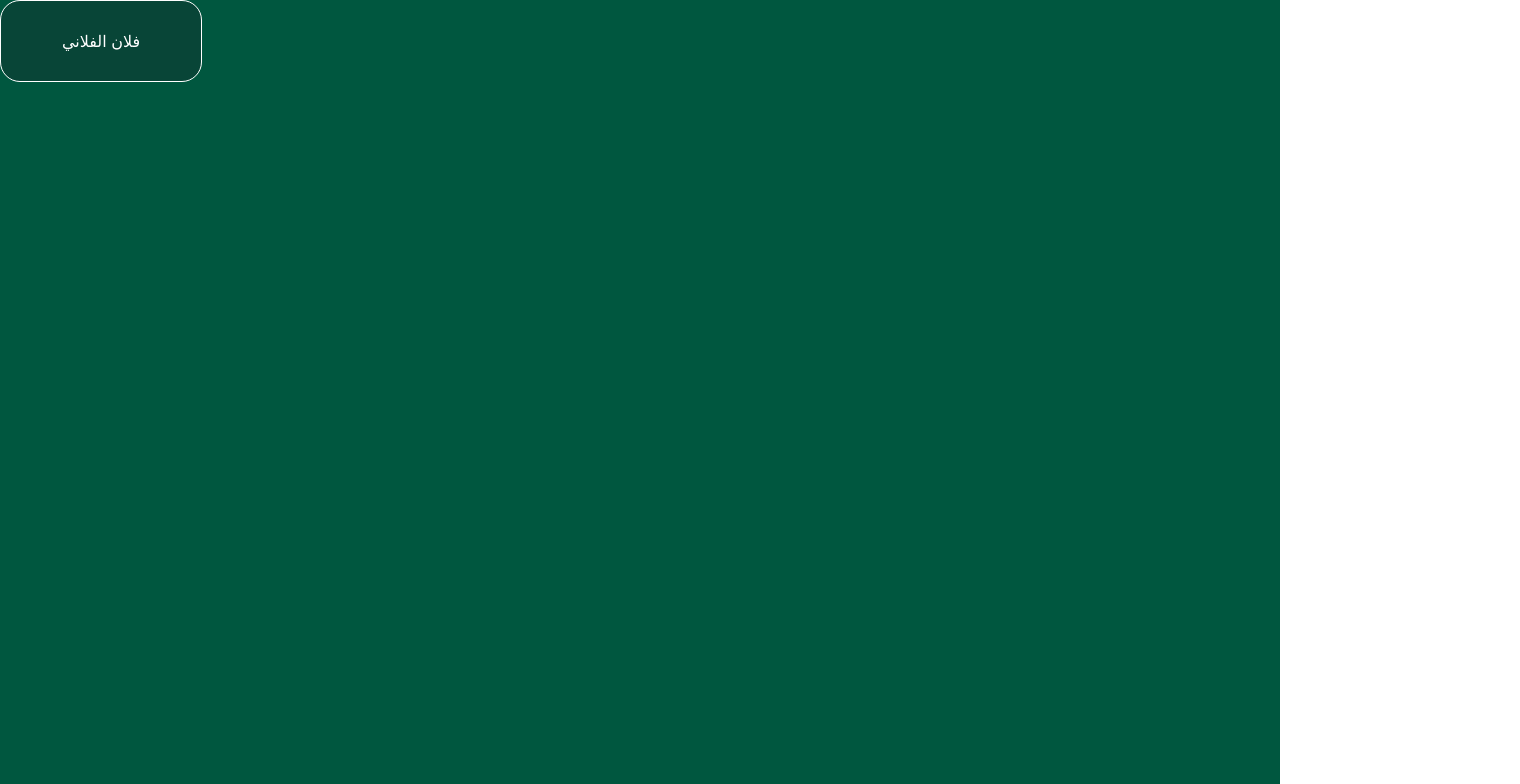
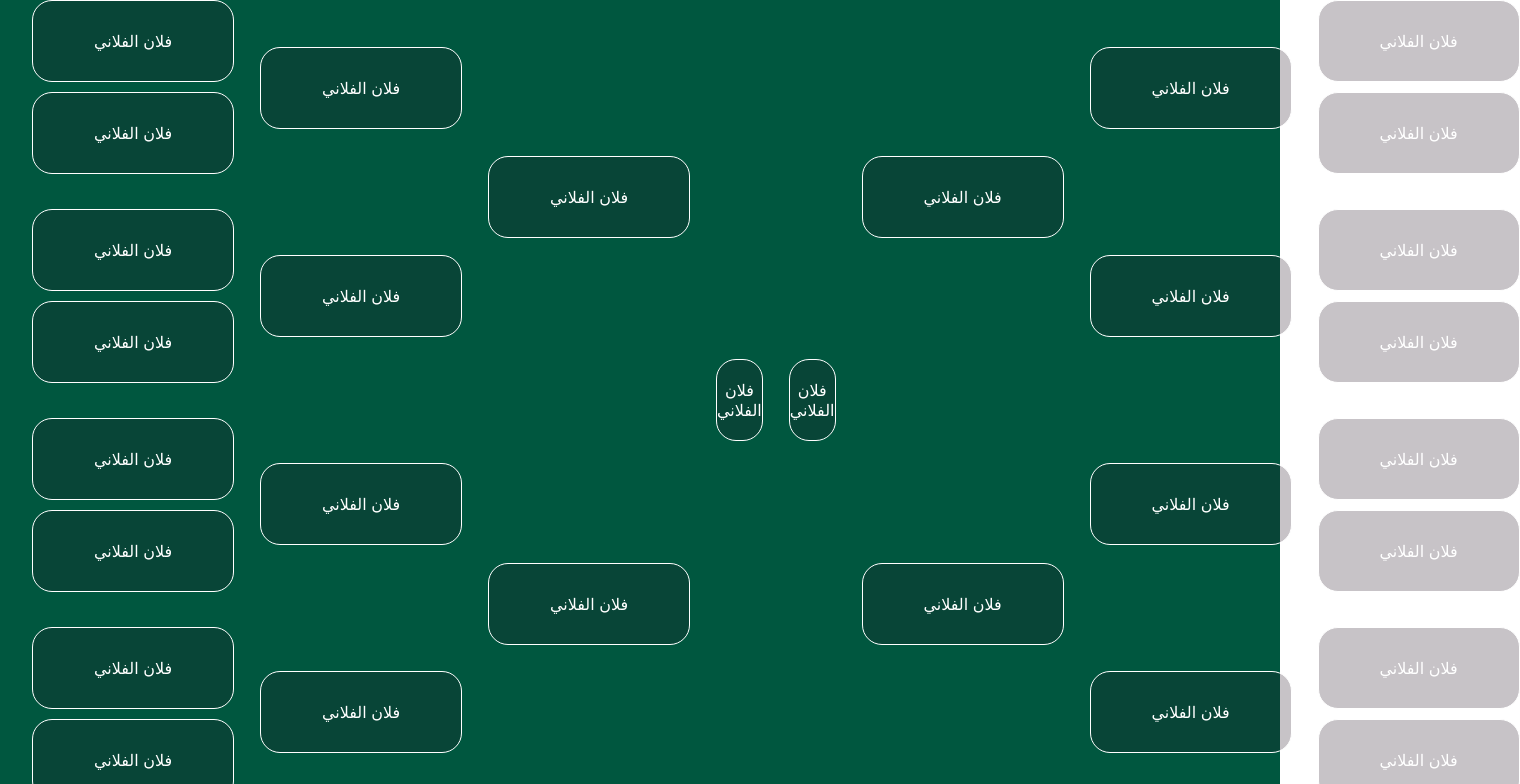
Before and after one commit to AMaherJK/dor-el-16, a JavaScript app: page / in a window 1280 px wide. Shown: the top 784 px of the page, 1520 px wide, since content can reach past the window. Built offline with nearby package versions, Linux system fonts and the light colour scheme; the HTML template or start-up script is replaced by a standard one.

Commit message:
UI basics established

```diff
--- a/src/App.css
+++ b/src/App.css
@@ -3,8 +3,24 @@
   background-color: #00573F;
   width: 100vw;
   height: 100vh;
+  display: flex;
+  justify-content: center;
 }
-.Item{
+
+.GameContainer {
+  width: 95%;
+  height: 100%;
+  display: flex;
+  flex-direction: column;
+  justify-content: center;
+}
+.BracketContainer{
+  display: flex;
+  flex-direction: row;
+  align-items: center;
+  gap: 26px;
+}
+.Item {
   color: #fff;
   background-color: hsla(303, 38%, 10%, 0.25);
   border: #fff 0.15vw solid;
@@ -14,4 +30,34 @@
   display: flex;
   align-items: center;
   justify-content: space-around;
+  transition: all 100ms linear;
 }
+
+.Item:hover{
+  scale: 105%;
+  background-color: hsla(303, 38%, 10%, 0.75);
+
+}
+.RO16ContainerB {
+  display: flex;
+  flex-direction: column;
+  gap: 35px;
+}
+
+.RO16ContainerS {
+  display: flex;
+  flex-direction: column;
+  gap: 10px;
+}
+.RO8ContainerB{
+  display: flex;
+  flex-direction: column;
+  gap: 126px;
+  justify-content: center;
+}
+.RO4ContainerB{
+  display: flex;
+  flex-direction: column;
+  gap: 325px;
+  justify-content: center;
+}
--- a/src/App.js
+++ b/src/App.js
@@ -3,7 +3,71 @@ import Item from './Item';
 function App() {
   return (
     <div className="App">
-      <Item name="فلان الفلاني"/>
+      <div className='GameContainer'>
+        <div className='BracketContainer'>
+          <div className='RO16ContainerB'>
+            <div className='RO16ContainerS'>
+              <Item name="فلان الفلاني" />
+              <Item name="فلان الفلاني" />
+            </div>
+            <div className='RO16ContainerS'>
+              <Item name="فلان الفلاني" />
+              <Item name="فلان الفلاني" />
+            </div>
+            <div className='RO16ContainerS'>
+              <Item name="فلان الفلاني" />
+              <Item name="فلان الفلاني" />
+            </div>
+            <div className='RO16ContainerS'>
+              <Item name="فلان الفلاني" />
+              <Item name="فلان الفلاني" />
+            </div>
+
+          </div>
+          <div className='RO8ContainerB'>
+            <Item name="فلان الفلاني" />
+            <Item name="فلان الفلاني" />
+            <Item name="فلان الفلاني" />
+            <Item name="فلان الفلاني" />
+          </div>
+          <div className='RO4ContainerB'>
+            <Item name="فلان الفلاني" />
+            <Item name="فلان الفلاني" />
+          </div>
+          <Item name="فلان الفلاني" />
+          <Item name="فلان الفلاني" />
+          <div className='RO4ContainerB'>
+            <Item name="فلان الفلاني" />
+            <Item name="فلان الفلاني" />
+          </div>
+          <div className='RO8ContainerB'>
+            <Item name="فلان الفلاني" />
+            <Item name="فلان الفلاني" />
+            <Item name="فلان الفلاني" />
+            <Item name="فلان الفلاني" />
+          </div>
+          <div className='RO16ContainerB'>
+            <div className='RO16ContainerS'>
+              <Item name="فلان الفلاني" />
+              <Item name="فلان الفلاني" />
+            </div>
+            <div className='RO16ContainerS'>
+              <Item name="فلان الفلاني" />
+              <Item name="فلان الفلاني" />
+            </div>
+            <div className='RO16ContainerS'>
+              <Item name="فلان الفلاني" />
+              <Item name="فلان الفلاني" />
+            </div>
+            <div className='RO16ContainerS'>
+              <Item name="فلان الفلاني" />
+              <Item name="فلان الفلاني" />
+            </div>
+
+          </div>
+
+        </div>
+      </div>
     </div>
   );
 }
```
